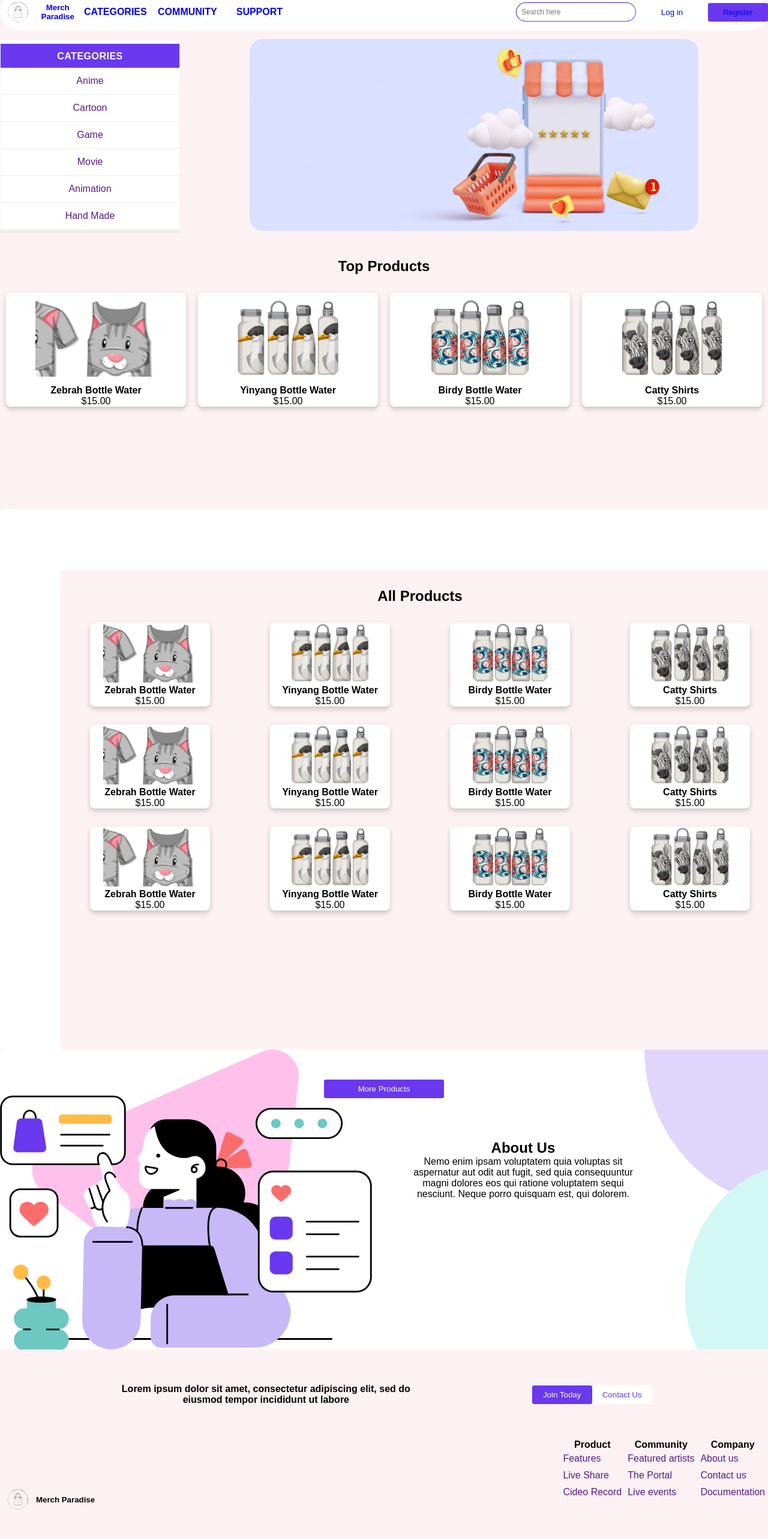
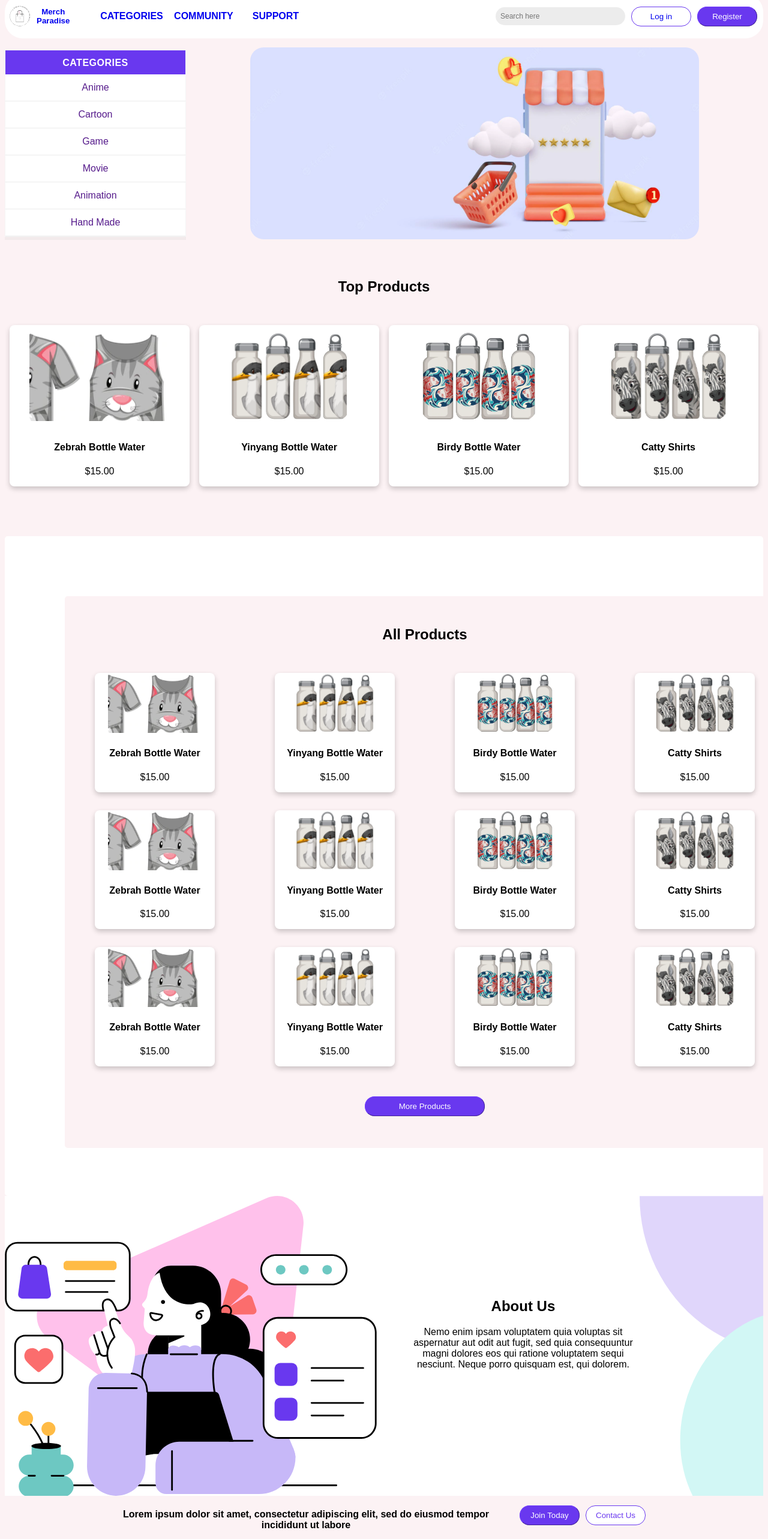
Before and after one commit to besquare-2022-premier/merch-paradise-fe, a React (Create React App) app: page /shop in a window 1280 px wide. Shown: the part 40-2606 px from the top of the page at 60% size. Built offline with nearby package versions, Linux system fonts and the light colour scheme; a web font is replaced by a local one.

Commit message:
update css

```diff
--- a/src/App.css
+++ b/src/App.css
@@ -1,4 +1,4 @@
-@import url('https://fonts.googleapis.com/css2?family=Gupter:wght@400;500&display=swap');
+@import url("https://fonts.googleapis.com/css2?family=Gupter:wght@400;500&display=swap");
 
 .App {
   text-align: center;
@@ -10,15 +10,8 @@
   font-family: Arial, Helvetica, sans-serif;
 }
 
-*{
-  padding: 0;
-  margin: 0;
-  box-sizing: border-box;
-}
-
-body{
-
-  background: #FCF2F4;
+body {
+  background: #fcf2f4;
   font-family: "Gupter", sans-serif;
   background-size: cover;
 }
@@ -56,7 +49,6 @@ ul {
 
 a {
   text-decoration: none;
-  padding: 5px;
 }
 
 .nav-left {
@@ -91,28 +83,26 @@ a {
 .nav-right ul {
   list-style: none;
   display: flex;
-  align-items: center;
 }
 
 .nav-right ul li {
   color: #6938ef;
-  padding-left: 10px;
+  padding-right: 10px;
 }
 
 input {
   font-size: 12px;
   padding: 0.5rem;
   border-radius: 1rem;
-  border-width: 1px;
-  border-color: #6938ef;
-  background-color: white;
+  background-color: #ececec;
   outline: none;
+  border: none;
   width: 200px;
 }
 
-.nav-right button {
+button {
   width: 100px;
-  border-radius: 0.2rem;
+  border-radius: 1rem;
   border-width: 1px;
   padding: 0.5rem;
 }
@@ -121,12 +111,17 @@ input {
   background-color: white;
   color: #6938ef;
   border-color: #6938ef;
+  border: 1px solid;
 }
 
 .button-primary {
   background-color: #6938ef;
   color: white;
   border-color: #6938ef;
+}
+
+.button-primary a {
+  color: white;
 }
 
 .d-flex {
@@ -154,23 +149,59 @@ input {
   outline: none;
 }
 
+.side-nav-categories {
+  background-color: white;
+  border-width: 1px;
+  border-style: solid;
+  border-color: #f5f5f5;
+  box-shadow: 0 5px 0 rgba(200, 200, 200, 0.2);
+  width: 300px;
+}
+
+.side-nav-categories ul {
+  padding: 0px;
+  margin: 0;
+  padding: 0;
+  max-height: 320px;
+}
+
+.side-nav-categories ul li {
+  padding: 13px;
+  border-bottom: 1px #ececec solid;
+}
+
+.info {
+  display: flex;
+  background-color: white;
+}
+
+.info img {
+  height: 500px;
+}
+
+.info .about-us {
+  padding: 150px 0 0 50px;
+  width: 600px;
+}
+
 .join-us {
+  height: 100px;
   display: flex;
-  height: 150px;
-  justify-content: space-evenly;
-  /* padding-top: 50px; */
-  align-items: center;
+  justify-content: center;
 }
 
 .join-us-info {
-  width: 500px;
+  width: 50%;
 }
 
-.join-us button {
-  width: 100px;
-  border-radius: 0.2rem;
-  border-width: 1px;
-  padding: 0.5rem;
+.join-us ul {
+  list-style: none;
+  display: flex;
+}
+
+.join-us ul li {
+  color: #6938ef;
+  padding-right: 10px;
 }
 
 .resources {
--- a/src/Components/Main/Homepage.js
+++ b/src/Components/Main/Homepage.js
@@ -70,16 +70,24 @@ function Homepage() {
         </div>
         <img src="./img/assets/Vector1.svg"></img>
       </section>
-      <section class="join-us">
+      <section>
+        <div class="join-us">
           <div class="join-us-info">
             <h4>
               Lorem ipsum dolor sit amet, consectetur adipiscing elit, sed do
               eiusmod tempor incididunt ut labore
             </h4>
           </div>
-        <div>
+          <div class="join-us-btn">
+            <ul>
+              <li>
                 <button class="button-primary">Join Today</button>
+              </li>
+              <li>
                 <button class="button-secondary">Contact Us</button>
+              </li>
+            </ul>
+          </div>
         </div>
       </section>
     </main>
--- a/src/Components/Main/LogSignup.css
+++ b/src/Components/Main/LogSignup.css
@@ -56,8 +56,7 @@ label {
   /* border-radius: 10px; */
 }
 
-button {
-  border: none;
+.login-form button {
   background-color: #6938ef;
   padding: 20px;
   border-radius: 10px;
--- a/src/Components/Main/Main.css
+++ b/src/Components/Main/Main.css
@@ -1,25 +1,4 @@
-.side-nav-categories {
-  background-color: white;
-  border-width: 1px;
-  border-style: solid;
-  border-color: #f5f5f5;
-  box-shadow: 0 5px 0 rgba(200, 200, 200, 0.2);
-  width: 300px;
-}
-
-.side-nav-categories ul {
-  padding: 0px;
-  margin: 0;
-  padding: 0;
-  max-height: 320px;
-}
-
-.side-nav-categories ul li {
-  padding: 13px;
-  border-bottom: 1px #ececec solid;
-}
-
-.category-title {
+.category-title2 {
   color: #fff;
   font-size: 16px;
   font-weight: bold;
@@ -70,22 +49,19 @@
 }
 
 .top-product .card-item:hover {
-  box-shadow: 0 8px 16px 0 rgba(0,0,0,0.2);
+  box-shadow: 0 8px 16px 0 rgba(0, 0, 0, 0.2);
 }
 
 .all-product-container {
   background-color: #fcf2f4;
   border-radius: 0.3rem;
-  height: 800px;
+  height: 890px;
   width: 1200px;
   padding-top: 30px;
 }
 
 .all-product {
-  height: 900px;
   background-color: white;
-  padding-top: 120px;
-  padding: 100px;
   border-radius: 0.3rem;
 }
 
@@ -103,33 +79,19 @@
 }
 
 .all-product .card-list:hover {
-  box-shadow: 0 8px 16px 0 rgba(0,0,0,0.2);
+  box-shadow: 0 8px 16px 0 rgba(0, 0, 0, 0.2);
 }
 
-.button {
+.more-products {
   padding-top: 50px;
 }
 
-.button .more-products {
+.more-products button {
   width: 200px;
-  border-radius: 0.2rem;
+  border-radius: 1rem;
   border-width: 1px;
   padding: 0.5rem;
   background-color: #6938ef;
   color: white;
   border-color: #6938ef;
 }
-
-.info {
-  display: flex;
-  background-color: white;
-}
-
-.info img {
-  height: 500px;
-}
-
-.info .about-us{
-  padding: 150px 0 0 50px;
-  width: 600px;
-}
--- a/src/Components/Product/Product.css
+++ b/src/Components/Product/Product.css
@@ -106,11 +106,7 @@
   box-shadow: 0 8px 16px 0 rgba(0, 0, 0, 0.2);
 }
 
-.button {
-  padding-top: 50px;
-}
-
-.button .more-products {
+.more-products button {
   width: 200px;
   border-radius: 0.2rem;
   border-width: 1px;
@@ -118,20 +114,6 @@
   background-color: #6938ef;
   color: white;
   border-color: #6938ef;
-}
-
-.info {
-  display: flex;
-  background-color: white;
-}
-
-.info img {
-  height: 500px;
-}
-
-.info .about-us {
-  padding: 150px 0 0 50px;
-  width: 600px;
 }
 
 .product-detail {
--- a/src/Components/Product/ProductList.js
+++ b/src/Components/Product/ProductList.js
@@ -96,9 +96,9 @@ function ProductList() {
             </div>
           </div>
         </div>
-      </div>
-      <div class="button">
-        <button class="more-products">More Products</button>
+        <div class="more-products">
+          <button>More Products</button>
+        </div>
       </div>
     </div>
   );
--- a/src/Components/Sidebar.js
+++ b/src/Components/Sidebar.js
@@ -3,7 +3,7 @@ import React from "react";
 function Sidebar() {
   return (
     <div class="side-nav-categories">
-      <div class="category-title">
+      <div class="category-title2">
         <strong>CATEGORIES</strong>
       </div>
 
```
Also changed, not shown: src/Components/landing-page/Category.css (+7 -7 lines). Lines whose indentation alone changed are shown as unchanged.
